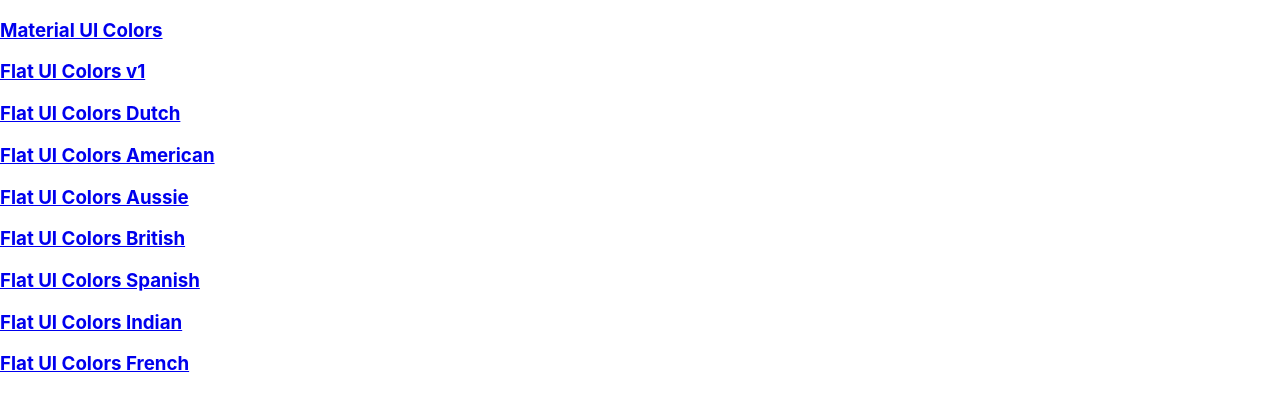
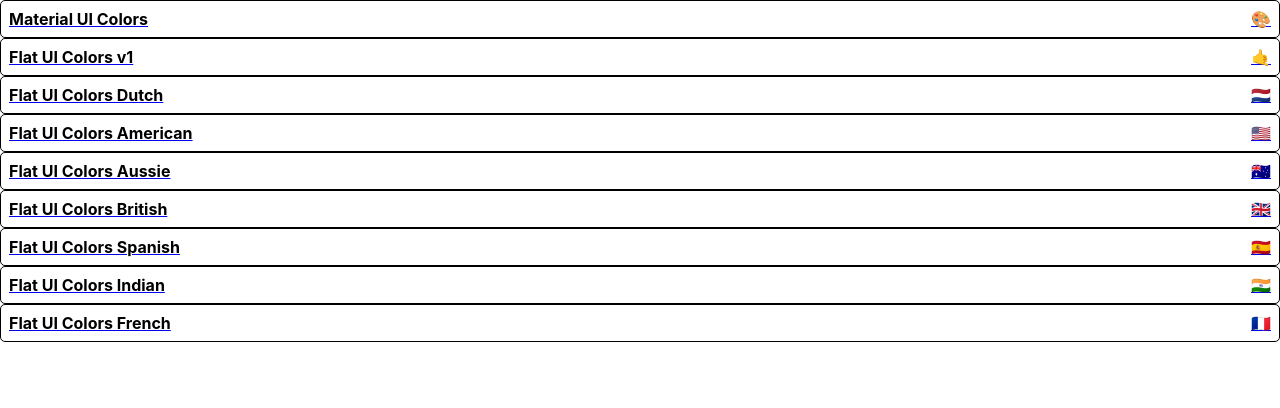
Before and after one commit to tariq-s/color-project, a React (Create React App) app in the folder colors-app/: page / in a window 1280 px wide. Shown: the top 408 px of the page. Built offline with nearby package versions, Linux system fonts and the light colour scheme.

Commit message:
start styling mini palette

```diff
--- a/colors-app/package.json
+++ b/colors-app/package.json
@@ -5,6 +5,7 @@
   "dependencies": {
     "@material-ui/core": "^4.12.3",
     "@material-ui/icons": "^4.11.2",
+    "@material-ui/styles": "^4.11.4",
     "@testing-library/jest-dom": "^5.16.1",
     "@testing-library/react": "^12.1.2",
     "@testing-library/user-event": "^13.5.0",
--- /dev/null
+++ b/colors-app/src/MiniPalette.js
@@ -0,0 +1,44 @@
+import React from "react";
+import { withStyles } from "@material-ui/styles";
+
+const styles = {
+  root: {
+    backgroundColor: "white",
+    borderRadius: "5px",
+    border: "1px solid black",
+    padding: "0.5rem",
+    position: "relative",
+    overflow: "hidden",
+    "&:hover": {
+      cursor: "pointer",
+    },
+  },
+  colors: {
+    backgroundColor: "grey",
+  },
+  title: {
+    display: "flex",
+    justifyContent: "space-between",
+    alignItems: "center",
+    margin: "0",
+    color: "black",
+    fontSize: "1rem",
+    position: "relative",
+  },
+  emoji: {
+    marginLeft: "0.5rem",
+  },
+};
+
+function MiniPalette(props) {
+  const { classes, paletteName, emoji, colors } = props;
+  return (
+    <div className={classes.root}>
+      <div className={classes.colors}></div>
+      <h5 className={classes.title}>
+        {paletteName} <span className={classes.emoji}>{emoji}</span>
+      </h5>
+    </div>
+  );
+}
+export default withStyles(styles)(MiniPalette);
--- a/colors-app/src/PaletteList.js
+++ b/colors-app/src/PaletteList.js
@@ -1,14 +1,14 @@
 import React, { Component } from "react";
 import { Link } from "react-router-dom";
-
+import MiniPalette from "./MiniPalette";
 export default class paletteList extends Component {
   render() {
     const { palettes } = this.props;
     return (
       <div>
         {palettes.map((palette) => (
-          <Link to={`palette/${palette.id}`}>
-            <h3>{palette.paletteName}</h3>
+          <Link key={palette.id} to={`palette/${palette.id}`}>
+            <MiniPalette {...palette} />
           </Link>
         ))}
       </div>
```
Also changed, not shown: 1 other file (tests, documents, lock files or other folders).
